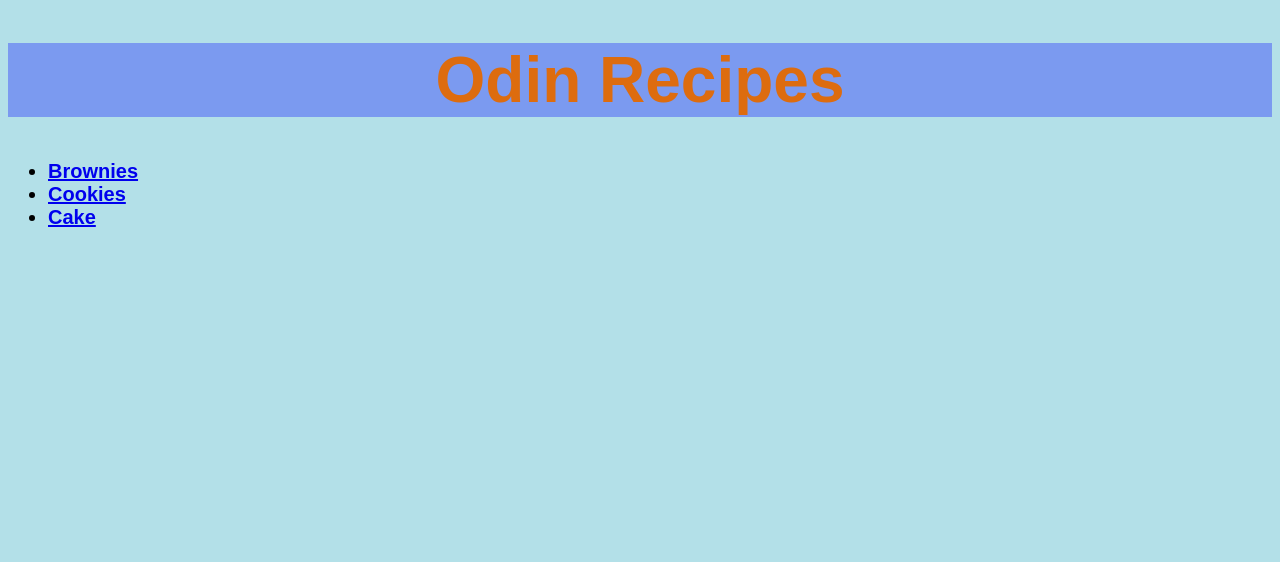
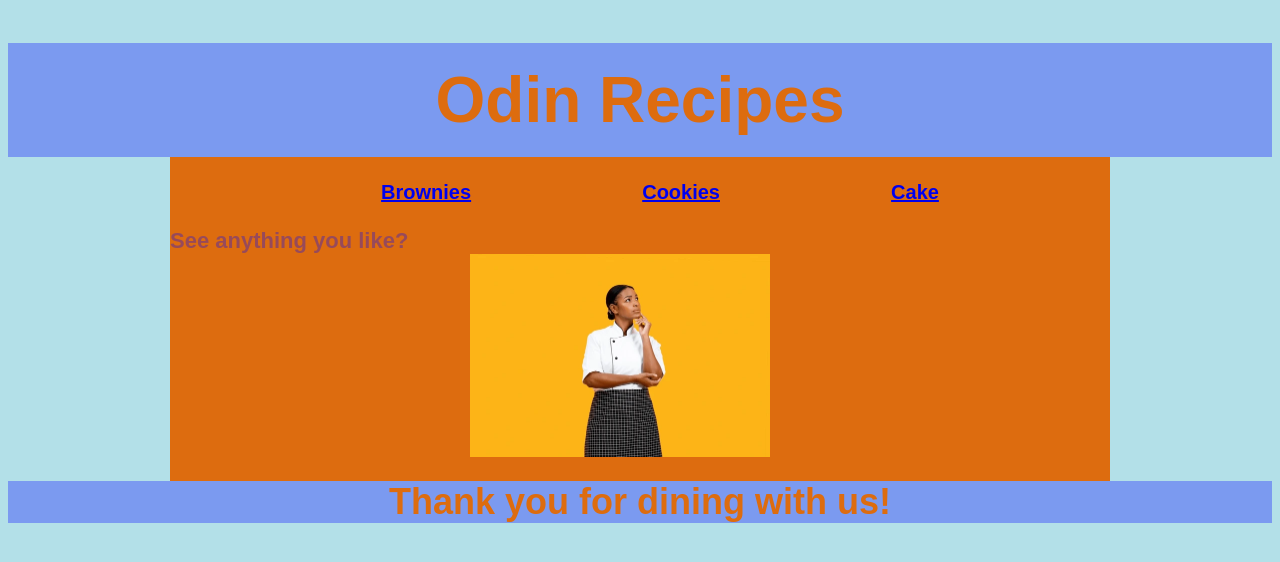
Before and after one commit to Tatibaydati/odin-recipes, a plain HTML site: page index.html in a window 1280 px wide. Drawn offline with Linux system fonts and the light colour scheme.

Commit message:
edit index.html
customized layout of index.html. added more to homepage. modified style.css to add more design to homepage.

```diff
--- a/index.html
+++ b/index.html
@@ -8,12 +8,17 @@
 </head>
 
 <body>
-    <h1 class="title">Odin Recipes</h1>
-    <ul>
+    <h1 class="title">Odin Recipes
+    </h1>
+    <ul class="recipelist">
         <li><a href="recipes/brownies.html">Brownies</a></li>
         <li><a href="recipes/cookies.html">Cookies</a></li>
         <li><a href="recipes/cake.html">Cake</a></li>
+
     </ul>
+    <h3 class="chef">See anything you like?<img src="./images/chef.jpg" alt="chef" height="400" width=400> </h3>
+    <br>
+    <h4 class="bye">Thank you for dining with us!</h4>
 </body>
 
 </html>
--- a/style.css
+++ b/style.css
@@ -3,11 +3,26 @@
     color: rgb(221, 108, 15);
     background-color: #0000ff50;
     font-size: 64px;
+    padding: 20px;
+    margin-bottom: -16px;
+}
+
+* {
+    font-family: Arial, Helvetica, sans-serif;
+    text-align: left;
+    text-wrap: stable;
 
 }
 
+h3 {
+    box-sizing: border-box 200 200;
+}
+
+
+
 body {
     background-color: #0e9eb850;
+
 }
 
 img {
@@ -20,14 +35,46 @@ img {
 }
 
 li {
+    box-sizing: border-box;
     font-size: 20px;
     font-weight: 700;
 }
 
-
-* {
-    font-family: Arial, Helvetica, sans-serif;
-    text-align: left;
-    text-wrap: stable;
+.recipelist {
+    list-style: none;
+    display: flex;
+    flex-direction: row;
+    justify-content: space-evenly;
+    margin-left: auto;
+    margin-right: auto;
+    background-color: rgb(221, 108, 15);
+    color: #0e9eb850;
+    padding-top: 24px;
+    width: 900px;
 
 }
+
+.bye {
+    color: rgb(221, 108, 15);
+    background-color: #0000ff50;
+    font-weight: 600;
+    text-align: center;
+    font-size: 36px;
+    margin-top: -9px;
+}
+
+.chef {
+    color: #0000ff50;
+    background-color: rgb(221, 108, 15);
+    padding-bottom: 24px;
+    padding-top: 24px;
+    padding-right: 40px;
+    margin-bottom: -9px;
+    margin-top: -16px;
+    font-size: 22px;
+    font-weight: 700;
+    width: 900px;
+    margin-left: auto;
+    margin-right: auto;
+
+}
```
Also changed, not shown: recipes/cake.html (+1 -1 lines), images/chef.jpg (added).
